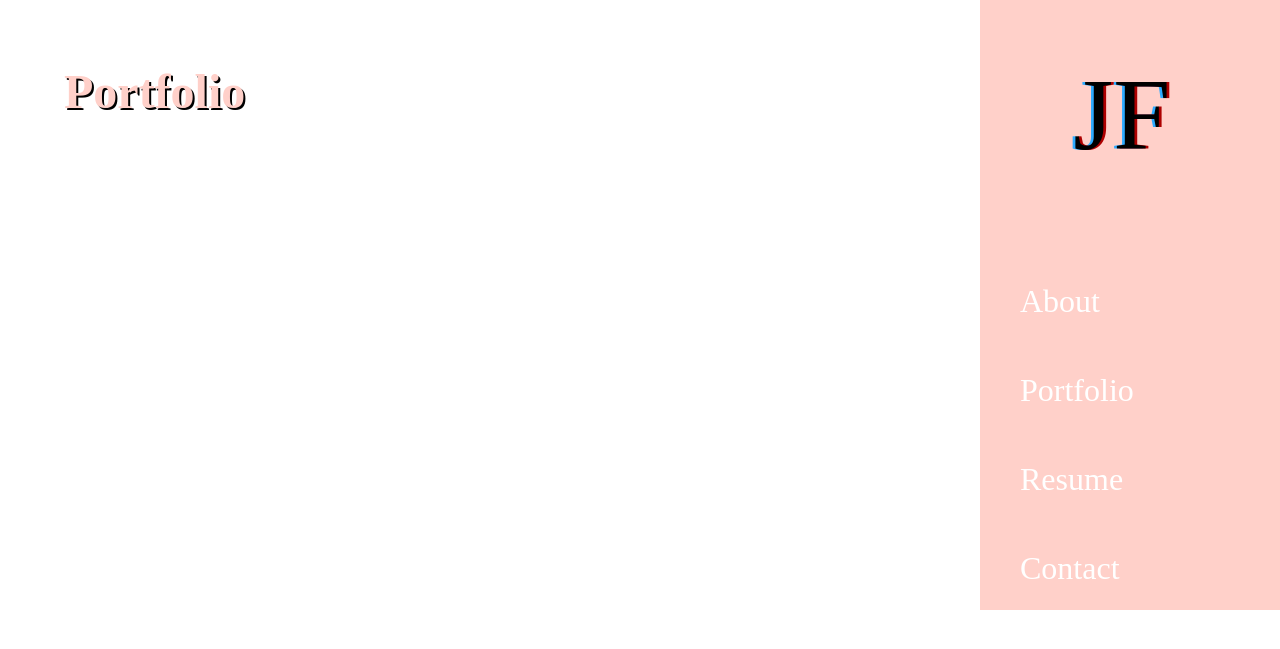
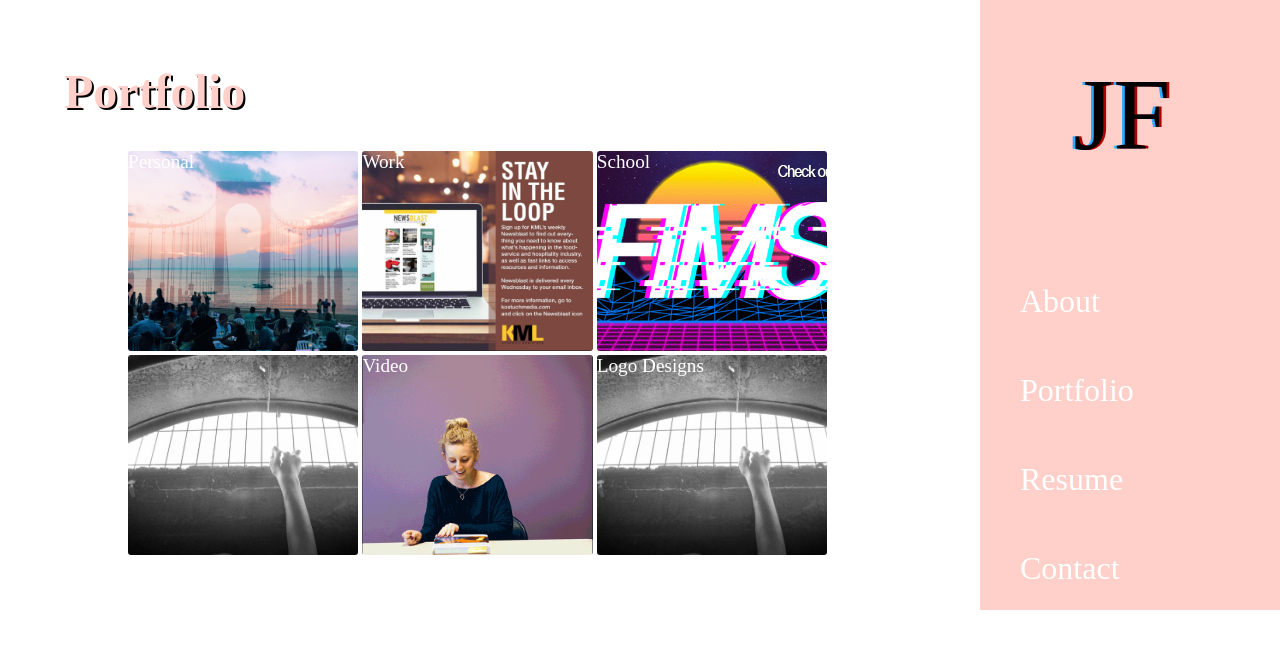
Before and after one commit to jaclynflomen/flomen_jaclyn_portfolio, a PHP site: page /portfolio.html in a window 1280 px wide. Shown: the top 649 px of the page. Run offline with PHP 8.4, Linux system fonts and the light colour scheme.

Commit message:
adding pictures

```diff
--- a/css/main.css
+++ b/css/main.css
@@ -249,6 +249,32 @@ body#page1 {
 @media only screen and (min-width: 640px) {
   .nav_mobile {
     display: none; } }
+#portfolio_container {
+  clear: left;
+  margin-left: 10%; }
+
+#portfolio_container div {
+  display: inline; }
+
+#portfolio_container div:hover {
+  opacity: 0.5; }
+
+.pics_cont {
+  margin-left: 10%;
+  margin-left: 0%; }
+
+.pics_cont img {
+  width: 20%;
+  height: 200px;
+  object-fit: cover;
+  border-radius: 3px; }
+
+#portfolio_container label {
+  font-size: 120%;
+  align-content: center;
+  position: absolute;
+  color: white; }
+
 #page3body {
   clear: left;
   margin-top: 5%;
--- a/portfolio.html
+++ b/portfolio.html
@@ -21,7 +21,40 @@
     </nav>
 
 
-    <h1 class="headerName">Portfolio</h1><br>
+    <h1 class="headerName">Portfolio</h1>
+
+    <div id="portfolio_container">
+        <div id="personal" class="pics_cont">
+            <label>Personal</label>
+            <img src="images/Personal/img_7317.jpg">
+        </div>
+
+        <div id="work" class="pics_cont">
+            <label>Work</label>
+            <img src="images/Work/screen-shot-2018-07-11-at-1-19-17-am-e1531286473873.png">
+        </div>
+        <div id="school" class="pics_cont">
+            <label>School </label>
+            <img src="images/School/fims_banner.jpg">
+        </div>
+
+        <div id="Photography" class="pics_cont">
+                <label>Photography</label>
+                <img src="images/Photography/jaclynflomenportfolio-5.jpg">
+            </div>
+
+        <div id="video" class="pics_cont">
+            <label>Video</label>
+            <img src="images/Video/jaclynloganvas1020.gif">
+        </div>
+
+        <div id="logos" class="pics_cont">
+            <label>Logo Designs</label>
+            <img src="images/Photography/jaclynflomenportfolio-5.jpg">
+        </div>
+
+
+    </div>
 
 
     <nav class="nav_mobile">
--- a/sass/modules/_portfolio.scss
+++ b/sass/modules/_portfolio.scss
@@ -0,0 +1,31 @@
+#portfolio_container {
+    clear: left;
+    margin-left: 10%;
+}
+
+#portfolio_container div {
+    display: inline;
+}
+
+#portfolio_container div:hover {
+    opacity: 0.5;
+}
+
+.pics_cont {
+    margin-left: 10%;
+    margin-left: 0%;
+}
+
+.pics_cont img {
+    width: 20%;
+    height: 200px;
+    object-fit: cover;
+    border-radius: 3px;
+}
+
+#portfolio_container label {
+    font-size: 120%;
+    align-content: center;
+    position: absolute;
+    color: white;
+}
```
Also changed, not shown: images/School/ohm_rideforcure_event.jpg (renamed from images/Personal/ohm_rideforcure_event.jpg), images/Video/jaclynloganvas1020.gif (renamed from images/School/jaclynloganvas1020.gif), 6 other files.
